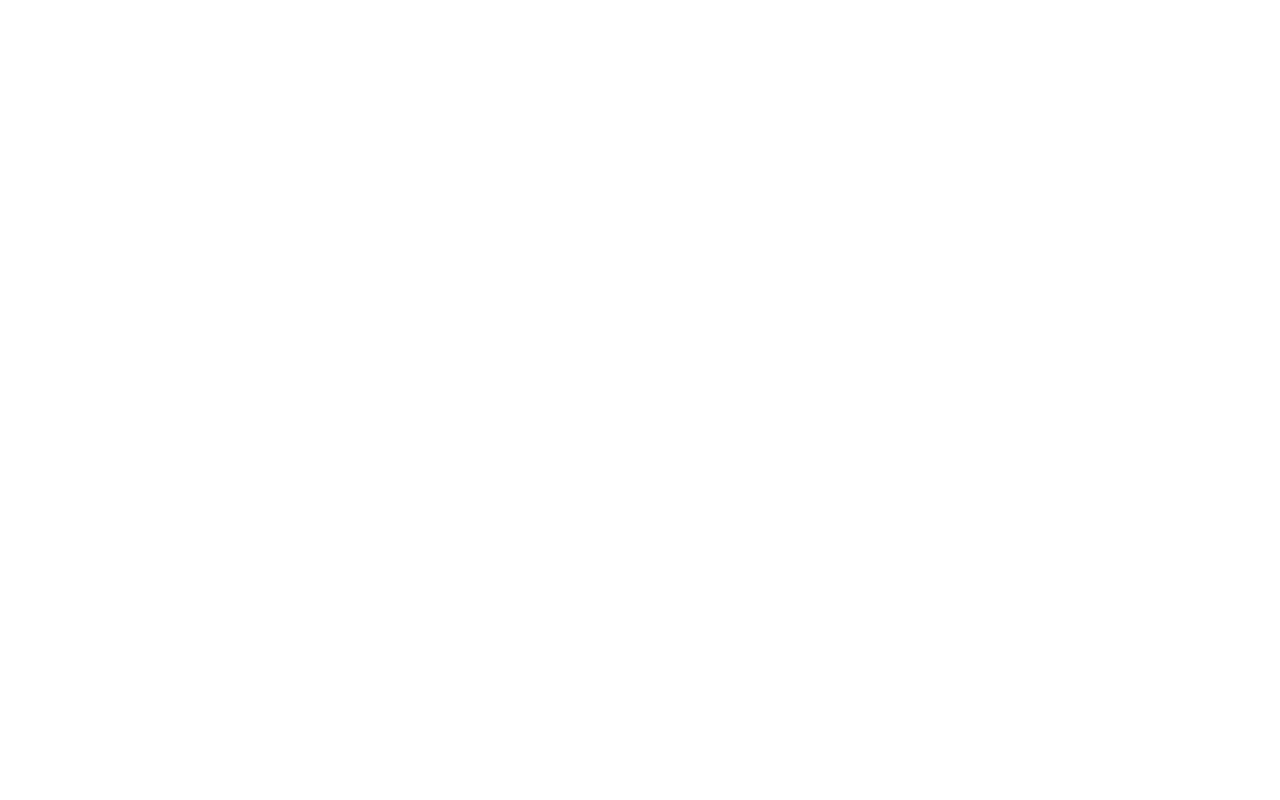
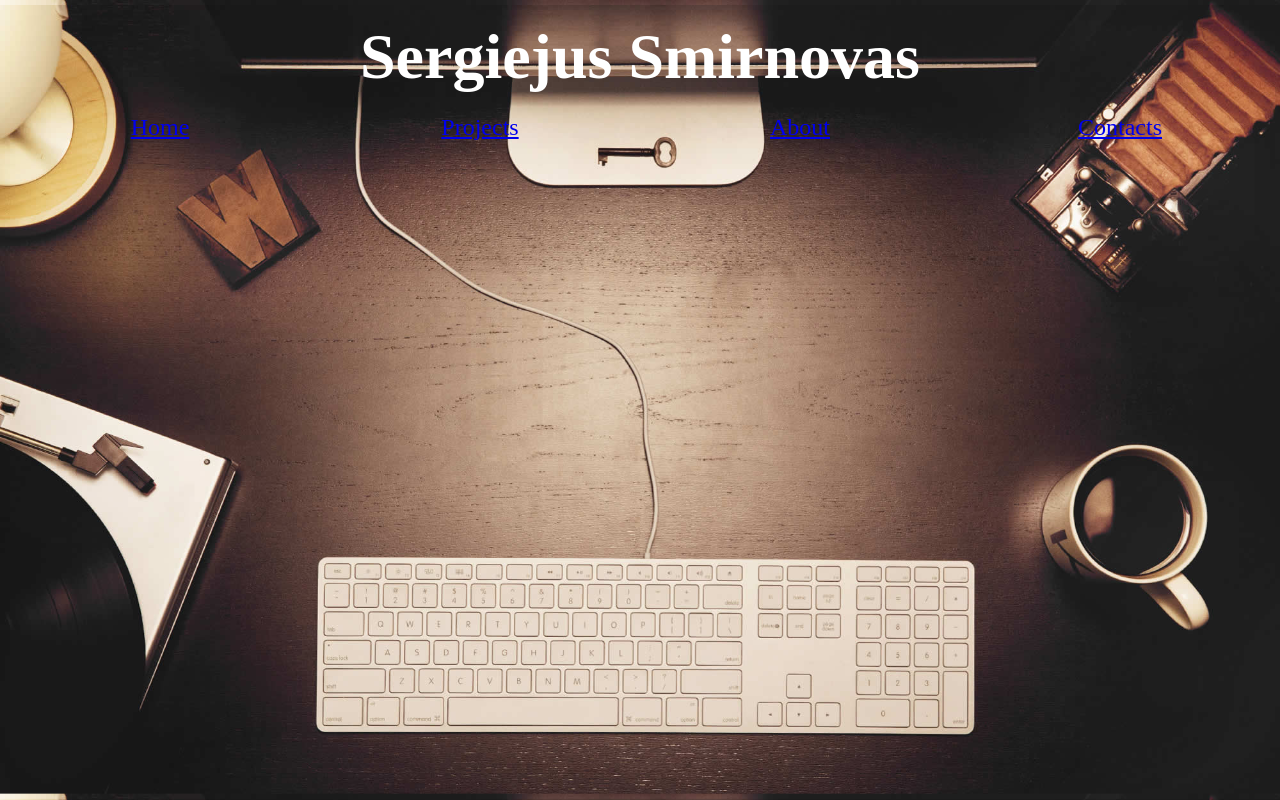
Before and after one commit to Sergiejus/Portfolio, a plain HTML site: page contacts.html in a window 1280 px wide. Drawn offline with Linux system fonts and the light colour scheme.

Commit message:
Linked pages

```diff
--- a/contacts.html
+++ b/contacts.html
@@ -4,9 +4,23 @@
     <meta charset="UTF-8">
     <meta http-equiv="X-UA-Compatible" content="IE=edge">
     <meta name="viewport" content="width=device-width, initial-scale=1.0">
-    <title>Document</title>
+    <title>Contacts</title>
+    <link rel="stylesheet" href="style.css">
+    <link rel="stylesheet" href="mobile.css" media="screen and (max-width: 1000px)" />
+    <link rel="stylesheet" href="desktop.css" media="screen and (min-width: 1000px)" />
 </head>
 <body>
+    <header>
+        <h1>Sergiejus Smirnovas</h1>
+    </header>
+    <nav>
+        <ul>
+            <li><a href=index.html>Home</a></li>
+            <li><a href=projects.html>Projects</a></li>
+            <li><a href=about.html>About</a></li>
+            <li><a href=contacts.html>Contacts</a></li>
+        </ul>
+    </nav>
 
 </body>
 </html>
```
Also changed, not shown: about.html (+15 -1 lines), projects.html (+15 -1 lines).
